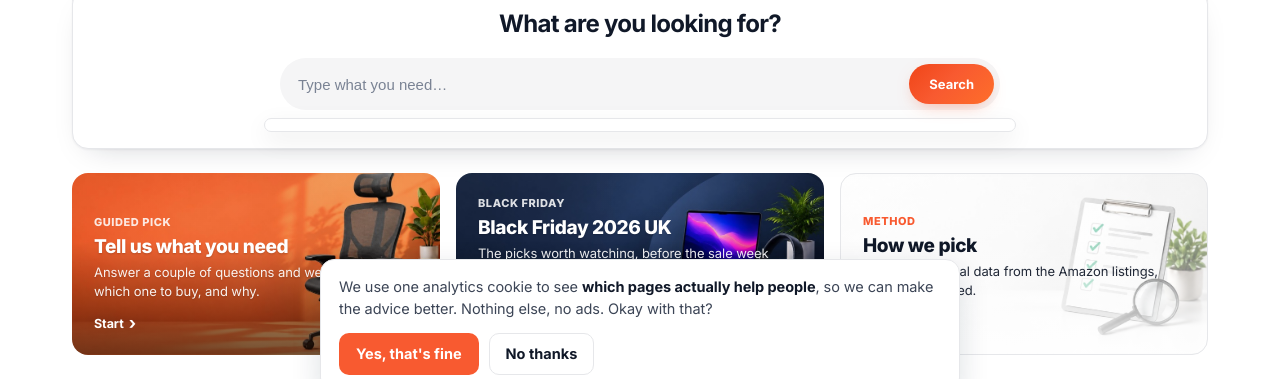
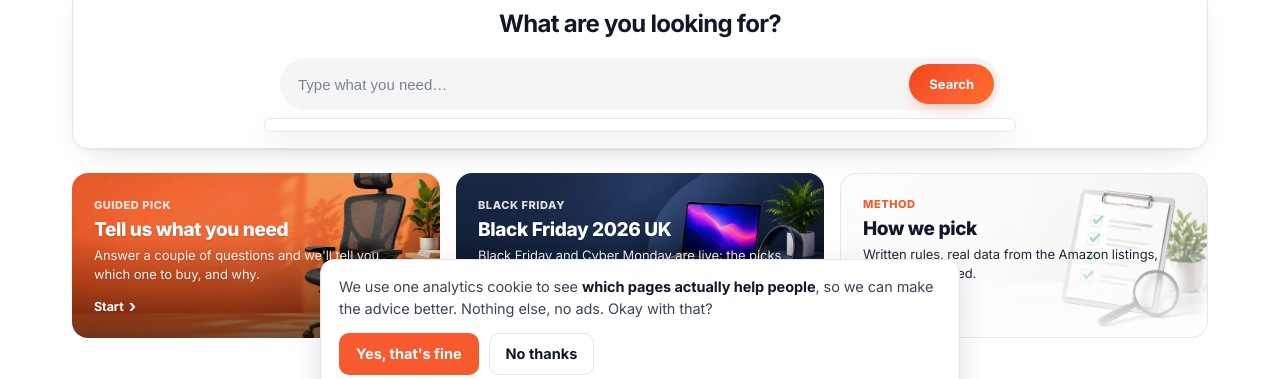
Before and after one commit to fcommissobusiness-design/getpickforme, a plain HTML site: page index.html in a window 1280 px wide. Shown: the part 392-771 px from the top of the page. Drawn offline with Linux system fonts and the light colour scheme.

Commit message:
Publish 2026-11-28 09:33

```diff
--- a/index.html
+++ b/index.html
@@ -46,7 +46,7 @@
 <div class="searchband" id="trova"><div class="sbrow"><h2>What are you looking for?</h2></div><div data-survey data-placeholder="Type what you need…"></div></div>
 <div class="hcards">
 <a class="hcard c-orange" href="/#trova"><span class="hcard-tag">Guided pick</span><h3>Tell us what you need</h3><p>Answer a couple of questions and we'll tell you which one to buy, and why.</p><span class="hcard-cta">Start</span></a>
-<a class="hcard c-navy" href="/black-friday-2026/"><span class="hcard-tag">Black Friday</span><h3>Black Friday 2026 UK</h3><p>The picks worth watching, before the sale week starts on 27 November. No fake deals, no inflated RRPs.</p><span class="hcard-cta">See the picks</span></a>
+<a class="hcard c-navy" href="/black-friday-2026/"><span class="hcard-tag">Black Friday</span><h3>Black Friday 2026 UK</h3><p>Black Friday and Cyber Monday are live: the picks worth watching, no fake deals or inflated RRPs.</p><span class="hcard-cta">See the picks</span></a>
 <a class="hcard c-soft" href="/how-it-works/"><span class="hcard-tag">Method</span><h3>How we pick</h3><p>Written rules, real data from the Amazon listings, choices explained.</p><span class="hcard-cta">How it works</span></a>
 </div>
 <div class="secthead" id="categories"><h2>Choose a category</h2><p class="secsub">Each one has its recommended pick, with the reasoning: answer a couple of questions and we tell you which to buy.</p></div>
```
Also changed, not shown: black-friday-2026/index.html (+1 -1 lines).
